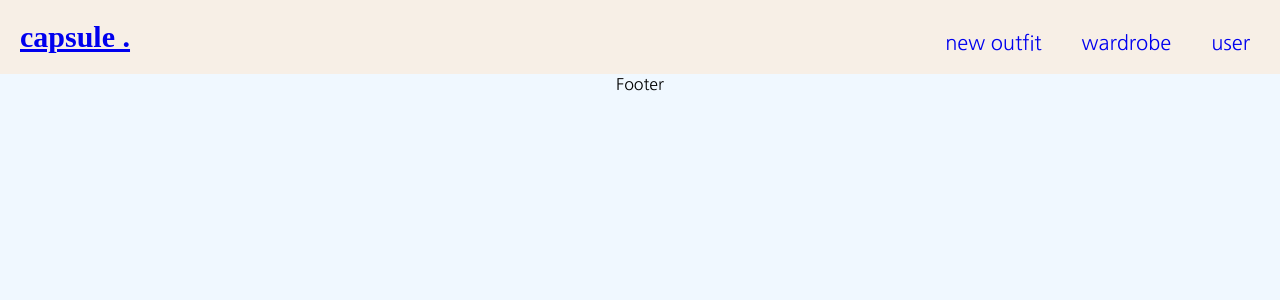
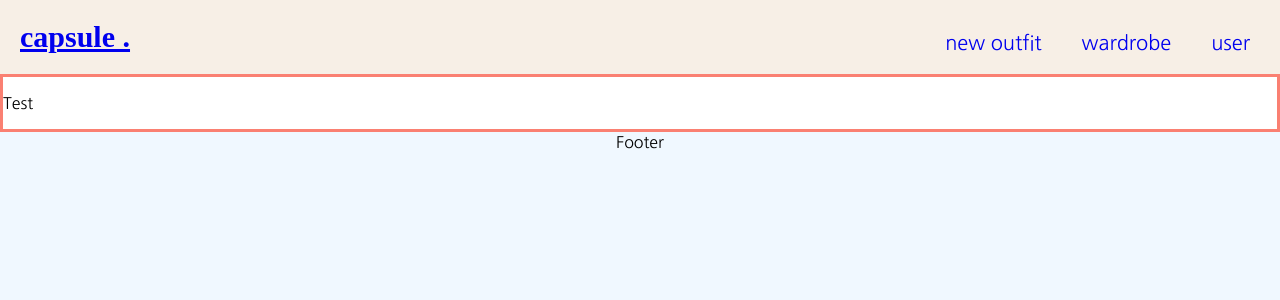
Before and after one commit to chamomiletay/capsule-frontend, a React (Create React App) app: page /wardrobelist in a window 1280 px wide. Shown: the top 300 px of the page. Built offline with nearby package versions, Linux system fonts and the light colour scheme; a web font is replaced by a local one.

Commit message:
Created 'Wardrobe List' component with links

```diff
--- a/src/App.js
+++ b/src/App.js
@@ -5,6 +5,7 @@ import Footer from './components/Footer';
 import Profile from './components/Profile';
 import './App.css';
 import SplineApp from './components/Spline';
+import WardrobeList from './components/WardrobeList';
 
 
 function App() {
@@ -20,6 +21,7 @@ function App() {
 
           <Route path='/' element={<Main />} />
           <Route path='/profile' element={<Profile />} />
+          <Route path='/wardrobelist' element={<WardrobeList />} />
 
         </Routes>
       </div>
--- a/src/components/Header.js
+++ b/src/components/Header.js
@@ -25,7 +25,7 @@ const Header = () => {
                 <li>user</li>
               </Link>
 
-              <Link to={''}>
+              <Link to={'/wardrobelist'}>
                 <li>wardrobe</li>
               </Link>
 
--- /dev/null
+++ b/src/components/WardrobeList.css
@@ -0,0 +1,5 @@
+.wardrobe-container {
+    border: 3px solid salmon;
+    background-color: white;
+    display: flex;
+}
--- a/src/components/WardrobeList.js
+++ b/src/components/WardrobeList.js
@@ -0,0 +1,16 @@
+import React from 'react'
+import './WardrobeList.css';
+
+const WardrobeList = () => {
+  return (
+    <div>
+
+        <div className='wardrobe-container'>
+            <p>Test</p>
+        </div>
+
+    </div>
+  )
+}
+
+export default WardrobeList
```
